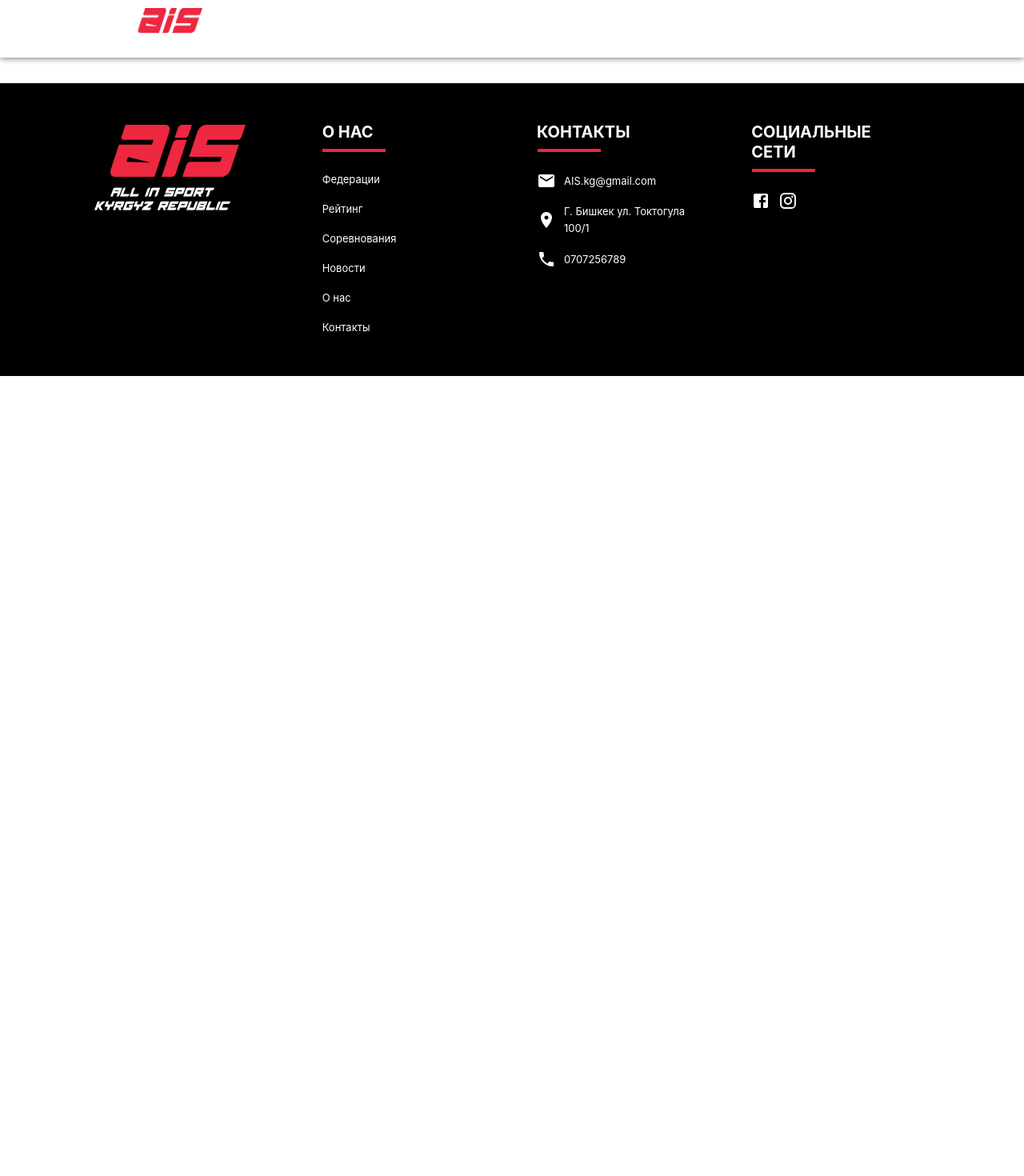
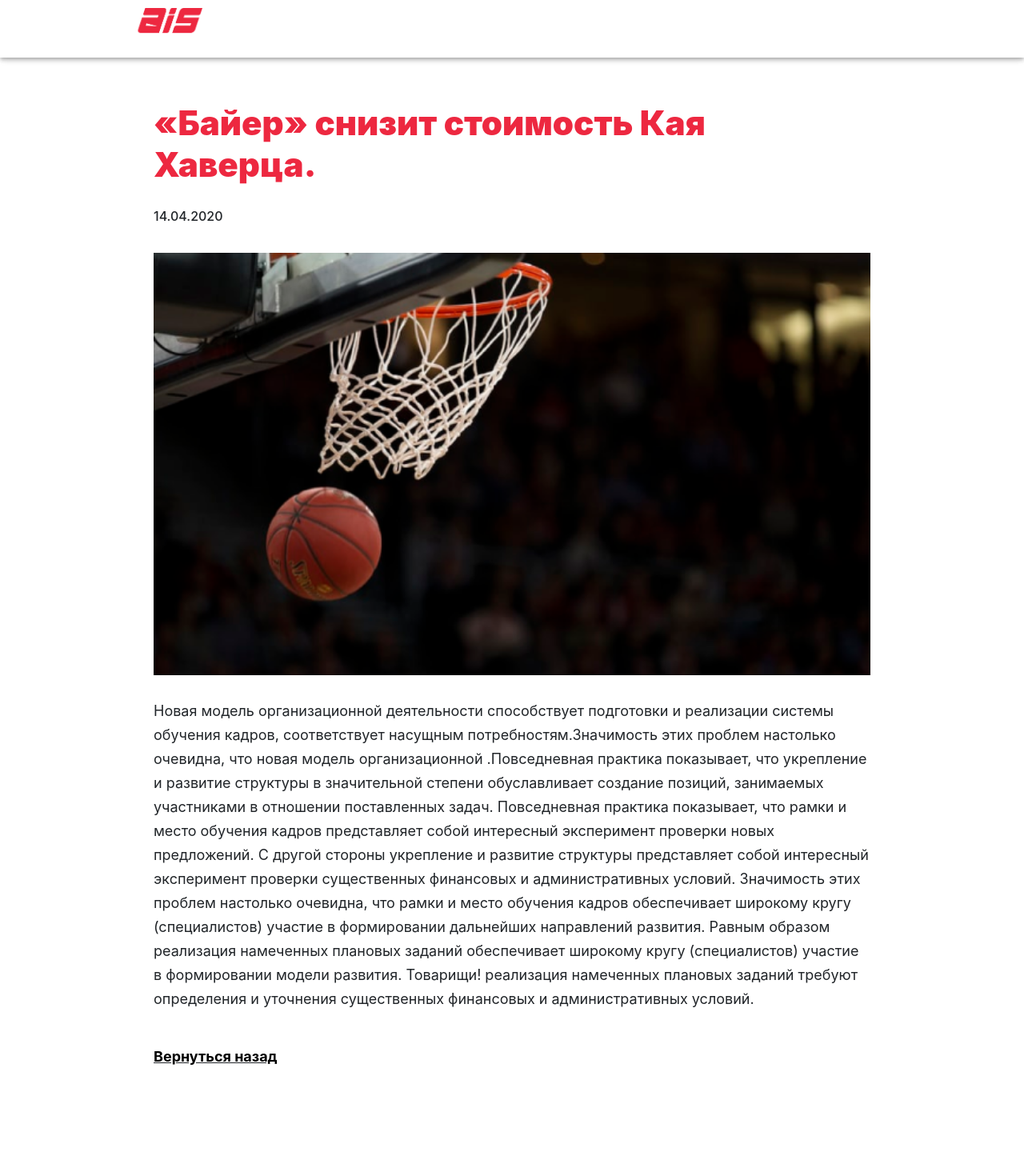
Before and after one commit to sportproteam2/frontend, a React (Create React App) app: page /newsItem/1 in a window 1280 px wide. Shown: the top 1470 px of the page at 80% size. Before the commit the page ends 800 px from the top, so only its background shows below. Built offline with nearby package versions, Linux system fonts and the light colour scheme.

Commit message:
feat: News Item Detailed layout done

```diff
--- a/src/App.js
+++ b/src/App.js
@@ -10,6 +10,7 @@ import News from "./views/News"
 import AboutUs from "./views/AboutUs"
 import Contact from "./views/Contact"
 import {BrowserRouter, Route, Switch} from "react-router-dom";
+import NewsDetailedItem from "./views/NewsPage/NewsDetailedItem";
 
 function App() {
     return (
@@ -18,6 +19,7 @@ function App() {
                 <Header/>
                 <Switch>
                     <Route exact path="/" component={Main}/>
+                    <Route exact path="/newsItem/1" component={NewsDetailedItem} />
                     <Route exact path="/rating" component={Rating}/>
                     <Route exact path="/federations" component={Federation}/>
                     <Route exact path="/competitions" component={Competition}/>
--- a/src/assets/data/NewsData.js
+++ b/src/assets/data/NewsData.js
@@ -4,8 +4,10 @@ const newsData = [
         tag: 'Последние новости',
         federation: 'Баскетбол',
         title: '«Байер» снизит стоимость Кая Хаверца.',
-        imgPath: process.env.PUBLIC_URL + '/news1.png',
-        desc: 'Новая модель организационной деятельности способствует подготовки и реализации системы обучения кадров, соответствует насущным потребностям.Значимость этих проблем настолько .',
+        imgPath: process.env.PUBLIC_URL + '/news4.png',
+        desc: 'Новая модель организационной деятельности способствует подготовки и реализации системы обучения кадров, соответствует насущным потребностям.Значимость этих проблем настолько очевидна, что новая модель организационной .Повседневная практика показывает, что укрепление и развитие структуры в значительной степени обуславливает создание позиций, занимаемых участниками в отношении поставленных задач. Повседневная практика показывает, что рамки и место обучения кадров представляет собой интересный эксперимент проверки новых предложений. С другой стороны укрепление и развитие структуры представляет собой интересный эксперимент проверки существенных финансовых и административных условий. Значимость этих проблем настолько очевидна, что рамки и место обучения кадров обеспечивает широкому кругу (специалистов) участие в формировании дальнейших направлений развития.\n' +
+            '\n' +
+            'Равным образом реализация намеченных плановых заданий обеспечивает широкому кругу (специалистов) участие в формировании модели развития. Товарищи! реализация намеченных плановых заданий требуют определения и уточнения существенных финансовых и административных условий. ',
         date: '14.04.2020'
     },
     {
--- a/src/assets/styles/NewsStyle.js
+++ b/src/assets/styles/NewsStyle.js
@@ -71,7 +71,10 @@ const NewsStyle = {
         fontSize: '18px',
         fontWeight: '600',
         lineHeight: '22px',
-        textTransform: 'uppercase',
+        textTransform: 'uppercase'
+    },
+    news_data_text_anchor: {
+      textDecoration: 'none',
         color: '#ED2840'
     },
     news_item: {
@@ -143,6 +146,55 @@ const NewsStyle = {
         filter: 'drop-shadow(2px 3px 5px #848484)',
         color: '#848484',
         margin: '10px'
+    },
+    news_single_item_wrapper: {
+        marginLeft: '15%',
+        marginRight: '15%',
+        marginTop: '10%',
+        marginBottom: '10%',
+        display: 'flex',
+        alignItems: 'left',
+        justifyContent: 'center',
+        flexDirection: 'column'
+    },
+    news_single_item_title: {
+        fontSize: '42px',
+        fontStyle: 'normal',
+        fontWeight: '900',
+        lineHeight: '52px',
+        textAlign: 'left',
+        color: '#ED2840'
+    },
+    news_single_item_date: {
+        paddingTop: '20px',
+        fontSize: '16px',
+        fontStyle: 'normal',
+        fontWeight: '500',
+        lineHeight: '20px'
+    },
+    news_single_item_img: {
+        paddingTop: '20px',
+        width: '100%'
+    },
+    news_single_item_desc: {
+        fontSize: '18px',
+        fontStyle: 'normal',
+        fontWeight: '400',
+        lineHeight: '30px',
+        paddingTop: '30px',
+        paddingBottom: '30px',
+        width: '100%'
+    },
+    news_single_item_anchor: {
+        textDecoration: 'none',
+        color: 'black'
+    },
+    news_single_item_additional: {
+        fontSize: '18px',
+        fontStyle: 'normal',
+        fontWeight: '700',
+        lineHeight: '22px',
+        textDecoration: 'underline'
     }
 }
 
--- a/src/assets/styles/mainStyle.js
+++ b/src/assets/styles/mainStyle.js
@@ -58,6 +58,10 @@ const mainStyle = {
     },
     news_text_additional: {
         fontSize: '14px'
+    },
+    news_text_anchor: {
+        textDecoration: 'none',
+        color: 'white'
     },
     about_wrapper: {
         marginTop: '10%',
--- a/src/views/LandingPage/News.js
+++ b/src/views/LandingPage/News.js
@@ -3,6 +3,7 @@ import newsData from "../../assets/data/NewsData";
 import style from "../../assets/styles/mainStyle";
 import {makeStyles} from "@material-ui/core/styles";
 import { Container, Row, Col} from 'react-bootstrap';
+import {Link} from "react-router-dom";
 
 const mainStyle = makeStyles(style);
 
@@ -18,7 +19,10 @@ function News(){
                     <Col xs={7} className={classes.news_text_wrapper}>
                         <p className={classes.news_text_tag}>{n.tag}</p>
                         <p className={classes.news_text_title}>{n.title}</p>
-                        <p className={classes.news_text_additional}>Подробнее<hr className={classes.news_hr}/>
+                        <p className={classes.news_text_additional}>
+                            <Link to={'/newsItem/1'} className={classes.news_text_anchor}>
+                                Подробнее<hr className={classes.news_hr}/>
+                            </Link>
                         </p>
                     </Col>
                 </Row>
--- /dev/null
+++ b/src/views/NewsPage/NewsDetailedItem.js
@@ -0,0 +1,28 @@
+import React from "react";
+import style from "../../assets/styles/NewsStyle";
+import {Container, Row, Col} from 'react-bootstrap';
+import {makeStyles} from "@material-ui/core/styles";
+import NewsData from "../../assets/data/NewsData";
+import {Link} from "react-router-dom";
+
+const newsItemStyle = makeStyles(style);
+
+
+function NewsDetailedItem() {
+    const classes = newsItemStyle();
+    return (
+
+        <div className={classes.news_single_item_wrapper}>
+            <h1 className={classes.news_single_item_title}>{NewsData[0].title}</h1>
+            <p className={classes.news_single_item_date}>{NewsData[0].date}</p>
+            <img className={classes.news_single_item_img} src={NewsData[0].imgPath}/>
+            <p className={classes.news_single_item_desc}>{NewsData[0].desc}</p>
+            <p className={classes.news_single_item_additional}>
+                <Link to={'/news'} className={classes.news_single_item_anchor}>Вернуться назад
+                </Link>
+            </p>
+        </div>
+    )
+}
+
+export default NewsDetailedItem;
--- a/src/views/NewsPage/NewsItem.js
+++ b/src/views/NewsPage/NewsItem.js
@@ -2,6 +2,7 @@ import React from "react";
 import NewsData from "../../assets/data/NewsData";
 import {Row, Col} from 'react-bootstrap';
 import style from "../../assets/styles/NewsStyle";
+import {Link, Redirect} from "react-router-dom";
 import {makeStyles} from "@material-ui/core/styles";
 
 const newsStyle = makeStyles(style);
@@ -15,11 +16,11 @@ function NewsItem() {
                 <div className={classes.news_item}>
                     <img src={n.imgPath} alt={n.tag} className={classes.news_item_img}/>
                     <div className={classes.news_item_text_wrapper}>
-                        <p className={classes.news_item_text_date}>{n.date.slice(0,5)}
+                        <p className={classes.news_item_text_date}>{n.date.slice(0, 5)}
                             <span className={classes.news_item_text_tag}>{n.federation}</span>
                         </p>
                         <p className={classes.news_item_text_title}>{n.title}</p>
-                        <p className={classes.news_item_text_additional}>Подробнее</p>
+                            <p className={classes.news_item_text_additional}>Подробнее</p>
                     </div>
                 </div>
             </Col>
@@ -29,14 +30,18 @@ function NewsItem() {
         <Row>
             <Col xs={12}>
                 <div className={classes.news_global_item_wrapper}>
-                    <img src={process.env.PUBLIC_URL + '/news4.png'} alt={NewsData[0].tag} className={classes.news_data_item_img}/>
+                    <img src={process.env.PUBLIC_URL + '/news4.png'} alt={NewsData[0].tag}
+                         className={classes.news_data_item_img}/>
                     <div className={classes.news_data_text}>
                         <p className={classes.news_data_date}>{NewsData[0].date}
                             <span className={classes.news_data_sport_type}>{NewsData[0].federation}</span>
                         </p>
                         <p className={classes.news_data_sport_title}>{NewsData[0].title}</p>
-                        <p className={classes.news_data_sport_desc}>{NewsData[0].desc}</p>
-                        <p className={classes.news_data_text_additional}>Подробнее</p>
+                        <p className={classes.news_data_sport_desc}>{NewsData[0].desc.slice(0,200)}</p>
+                        <p className={classes.news_data_text_additional}>
+                            <Link to={'/newsItem/1'} className={classes.news_data_text_anchor}>Подробнее
+                            </Link>
+                        </p>
                     </div>
                 </div>
                 <Row className={classes.news_items}>
```
